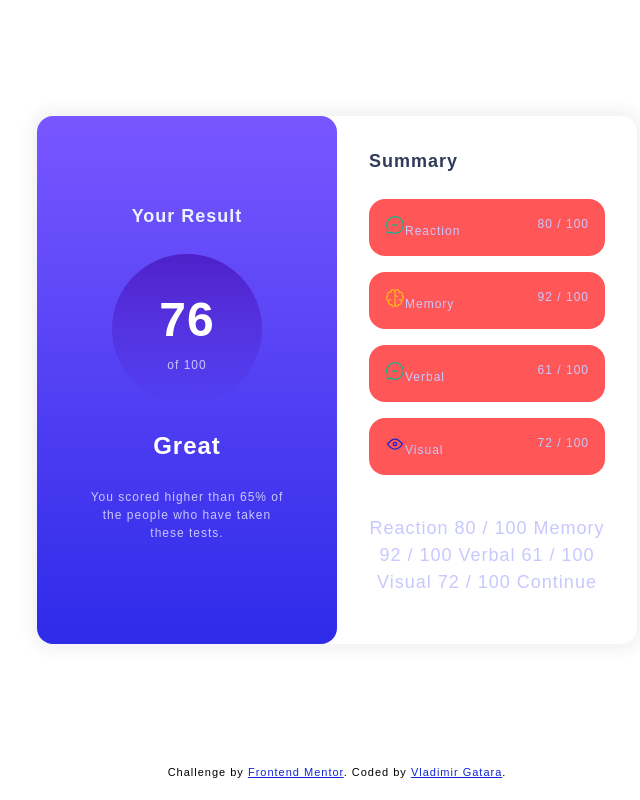
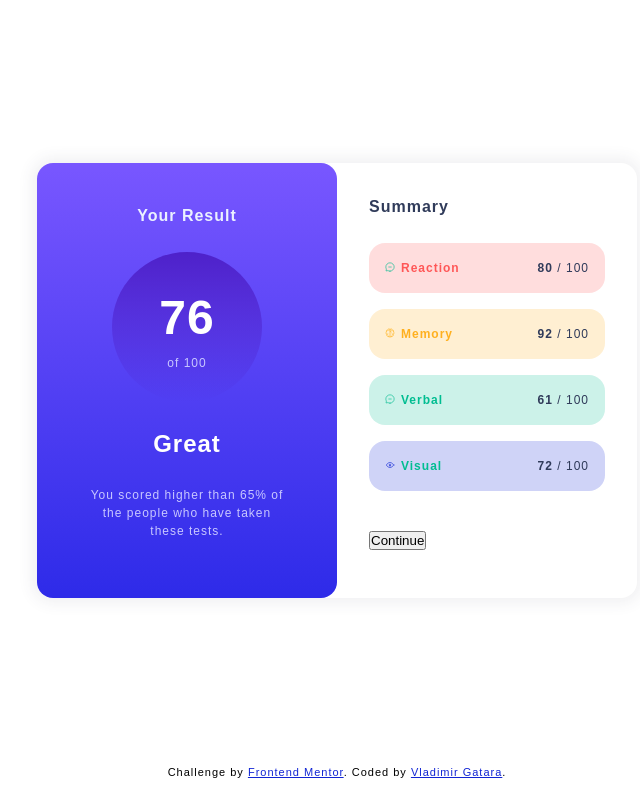
Before and after one commit to vgarmy/results-summary-component-main, a React (Create React App) app: page / in a window 1280 px wide. Shown: the whole page, without its empty margins (303-943 px from the left). Built offline with nearby package versions, Linux system fonts and the light colour scheme; a web font is replaced by a local one.

Commit message:
cards right side

```diff
--- a/src/components/cardinfo/Cardinfo.jsx
+++ b/src/components/cardinfo/Cardinfo.jsx
@@ -4,8 +4,8 @@ import data from './result.json';
 
 
 const listItems = data.map(data =>
-    <div className='summary_card'>
-          <span><img src={data.icon} alt={data.category} />{data.category}</span><span>{data.score} / 100</span>
+    <div className={'summary_card ' + data.category}>
+          <span><img src={data.image} alt={data.category} />{data.category}</span><span><span className='summary_card_dark'>{data.score}<span className='summary_card_light'> / 100</span></span></span>
        </div>
   );
 
--- a/src/components/cardinfo/cardinfo.css
+++ b/src/components/cardinfo/cardinfo.css
@@ -6,15 +6,50 @@
     -webkit-border-radius: 1rem;
     -moz-border-radius: 1rem;
     border-radius: 1rem;
-    background-color: var(--light-red);
+
     padding: 1rem;
-
     display: flex;
     flex-wrap: nowrap;
     justify-content: space-between;
-    align-items: flex-start;
-    align-content: flex-start;
+    align-items: center;
     flex-direction: row;
     font-size: 0.75rem;
     margin-bottom: 1rem;
+
+    font-weight: 600 !important
 }
+
+.summary_card img{
+    width: 10px;
+    margin-right: 6px;
+}
+
+.summary_card_dark{
+    color: var(--dark-grey-blue);
+    font-weight: 800 !important;
+}
+
+.Reaction{
+    background:  hsla(0, 100%, 67%, 0.20);
+    color: var(--light-red);
+}
+
+.Memory{
+    background: hsla(39, 100%, 56%, 0.20);
+    color: var(--orangey-yellow);
+}
+
+.Verbal{
+    background: hsla(166, 100%, 37%, 0.20);
+    color: var(--green-teal);
+}
+
+.Visual{
+    background: hsla(234, 85%, 45%, 0.20);
+    color: var(--green-teal);
+}
+
+.summary_card_light{
+    color: var(--dark-grey-blue);
+    font-weight: 400 !important;
+}
--- a/src/components/cardinfo/result.json
+++ b/src/components/cardinfo/result.json
@@ -2,21 +2,21 @@
   {
     "category": "Reaction",
     "score": 80,
-    "icon": "./assets/images/icon-verbal.svg"
+    "image": "./assets/images/icon-verbal.svg"
   },
   {
     "category": "Memory",
     "score": 92,
-    "icon": "./assets/images/icon-memory.svg"
+    "image": "./assets/images/icon-memory.svg"
   },
   {
     "category": "Verbal",
     "score": 61,
-    "icon": "./assets/images/icon-verbal.svg"
+    "image": "./assets/images/icon-verbal.svg"
   },
   {
     "category": "Visual",
     "score": 72,
-    "icon": "./assets/images/icon-visual.svg"
+    "image": "./assets/images/icon-visual.svg"
   }
 ]
--- a/src/containers/card/Card.jsx
+++ b/src/containers/card/Card.jsx
@@ -18,23 +18,9 @@ const Card = () => {
 
       <div className='container__card__body_right'>
         <p className='container__card__body_right_summary'>Summary</p>
-
-
         <Cardinfo />
-
-        Reaction
-        80 / 100
-
-        Memory
-        92 / 100
-
-        Verbal
-        61 / 100
-
-        Visual
-        72 / 100
-
-        Continue</div>
+        <button>Continue</button>
+      </div>
     </div>
   )
 }
--- a/src/index.css
+++ b/src/index.css
@@ -19,5 +19,7 @@
     --violet-blue-circle: hsla(256, 72%, 46%, 1);
     --persian-blue-circle: hsla(241, 72%, 46%, 0);
 
+    --alpha: (0.8)
+
     --p-font-size: 18px;
 }
```
